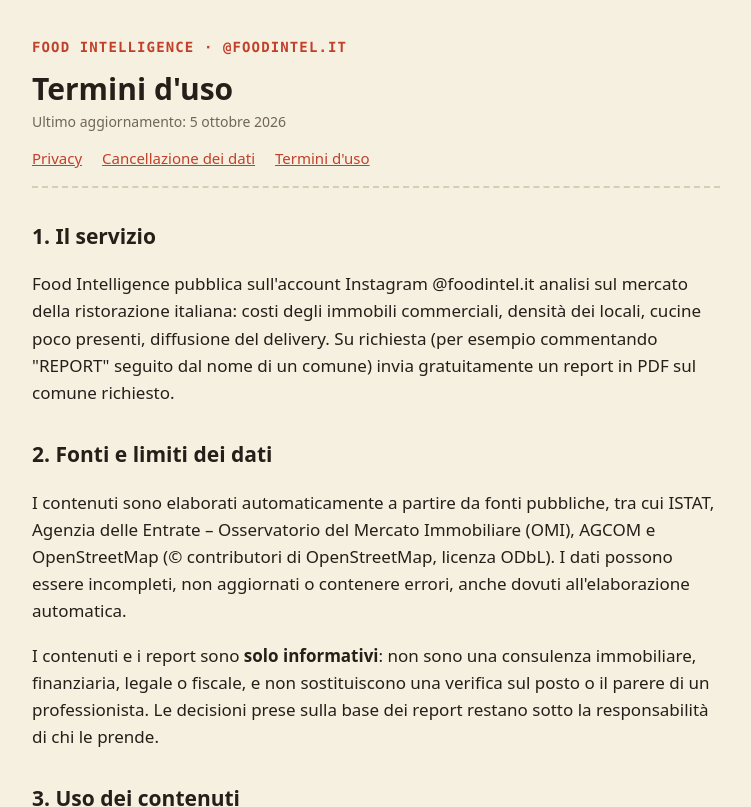
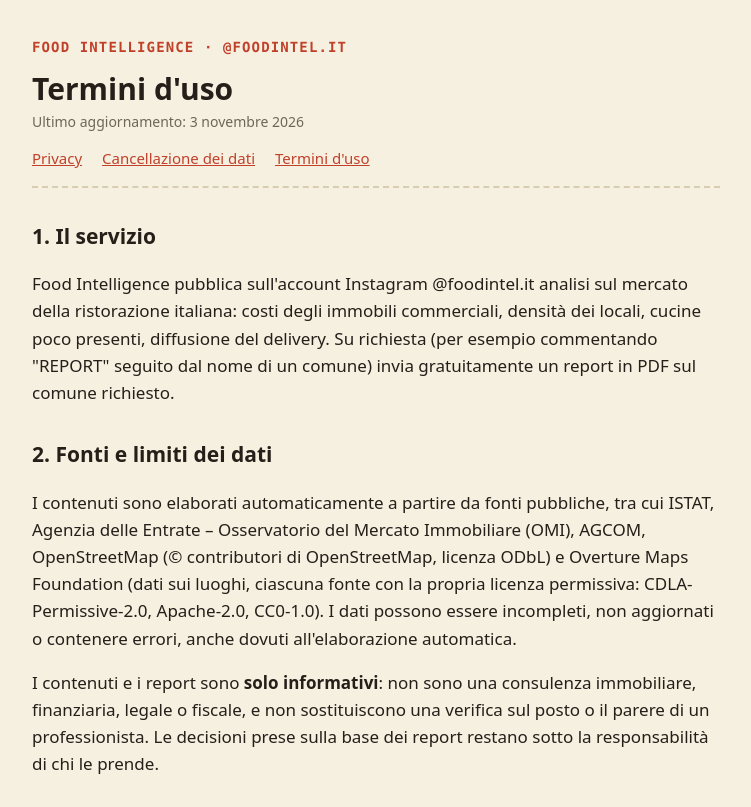
Before and after one commit to Sheng95/foodintel-legal, a plain HTML site: page termini.html in a window 1280 px wide. Shown: the top 807 px of the page, without its empty margins (264-1015 px from the left). Drawn offline with Linux system fonts and the light colour scheme.

Commit message:
Termini: tra le fonti dei dati anche Overture Maps (locali)
Co-Authored-By: Claude Sonnet 5.5 <noreply@anthropic.com>
Claude-Session: https://claude.ai/code/session_01EKD3oexaRzNG8XNxzewwY3

```diff
--- a/termini.html
+++ b/termini.html
@@ -12,7 +12,7 @@
 <header>
   <a class="marchio" href="./">Food Intelligence · @foodintel.it</a>
   <h1>Termini d'uso</h1>
-  <p class="data">Ultimo aggiornamento: 5 ottobre 2026</p>
+  <p class="data">Ultimo aggiornamento: 3 novembre 2026</p>
   <nav class="pagine">
     <a href="privacy.html">Privacy</a>
     <a href="cancellazione-dati.html">Cancellazione dei dati</a>
@@ -24,7 +24,7 @@
 <p>Food Intelligence pubblica sull'account Instagram @foodintel.it analisi sul mercato della ristorazione italiana: costi degli immobili commerciali, densità dei locali, cucine poco presenti, diffusione del delivery. Su richiesta (per esempio commentando "REPORT" seguito dal nome di un comune) invia gratuitamente un report in PDF sul comune richiesto.</p>
 
 <h2>2. Fonti e limiti dei dati</h2>
-<p>I contenuti sono elaborati automaticamente a partire da fonti pubbliche, tra cui ISTAT, Agenzia delle Entrate – Osservatorio del Mercato Immobiliare (OMI), AGCOM e OpenStreetMap (© contributori di OpenStreetMap, licenza ODbL). I dati possono essere incompleti, non aggiornati o contenere errori, anche dovuti all'elaborazione automatica.</p>
+<p>I contenuti sono elaborati automaticamente a partire da fonti pubbliche, tra cui ISTAT, Agenzia delle Entrate – Osservatorio del Mercato Immobiliare (OMI), AGCOM, OpenStreetMap (© contributori di OpenStreetMap, licenza ODbL) e Overture Maps Foundation (dati sui luoghi, ciascuna fonte con la propria licenza permissiva: CDLA-Permissive-2.0, Apache-2.0, CC0-1.0). I dati possono essere incompleti, non aggiornati o contenere errori, anche dovuti all'elaborazione automatica.</p>
 <p>I contenuti e i report sono <strong>solo informativi</strong>: non sono una consulenza immobiliare, finanziaria, legale o fiscale, e non sostituiscono una verifica sul posto o il parere di un professionista. Le decisioni prese sulla base dei report restano sotto la responsabilità di chi le prende.</p>
 
 <h2>3. Uso dei contenuti</h2>
@@ -47,7 +47,7 @@
 
 <section class="en" lang="en">
   <h2>English summary</h2>
-  <p>Food Intelligence publishes data-driven insights on the Italian restaurant market on Instagram (@foodintel.it) and sends free PDF reports on request. Content is generated automatically from public sources (ISTAT, Agenzia delle Entrate – OMI, AGCOM, OpenStreetMap under ODbL) and may be incomplete or inaccurate. It is for information only and is not real estate, financial, legal or tax advice. You may share it citing @foodintel.it, but not resell it. Some replies are automated. The service is free and provided "as is", within the limits of applicable law. Italian law applies. Contact: <a href="mailto:sheng.damico@gmail.com">sheng.damico@gmail.com</a>.</p>
+  <p>Food Intelligence publishes data-driven insights on the Italian restaurant market on Instagram (@foodintel.it) and sends free PDF reports on request. Content is generated automatically from public sources (ISTAT, Agenzia delle Entrate – OMI, AGCOM, OpenStreetMap under ODbL, Overture Maps Foundation places data under the permissive licenses of its sources) and may be incomplete or inaccurate. It is for information only and is not real estate, financial, legal or tax advice. You may share it citing @foodintel.it, but not resell it. Some replies are automated. The service is free and provided "as is", within the limits of applicable law. Italian law applies. Contact: <a href="mailto:sheng.damico@gmail.com">sheng.damico@gmail.com</a>.</p>
 </section>
 
 <footer>Food Intelligence · @foodintel.it</footer>
```
